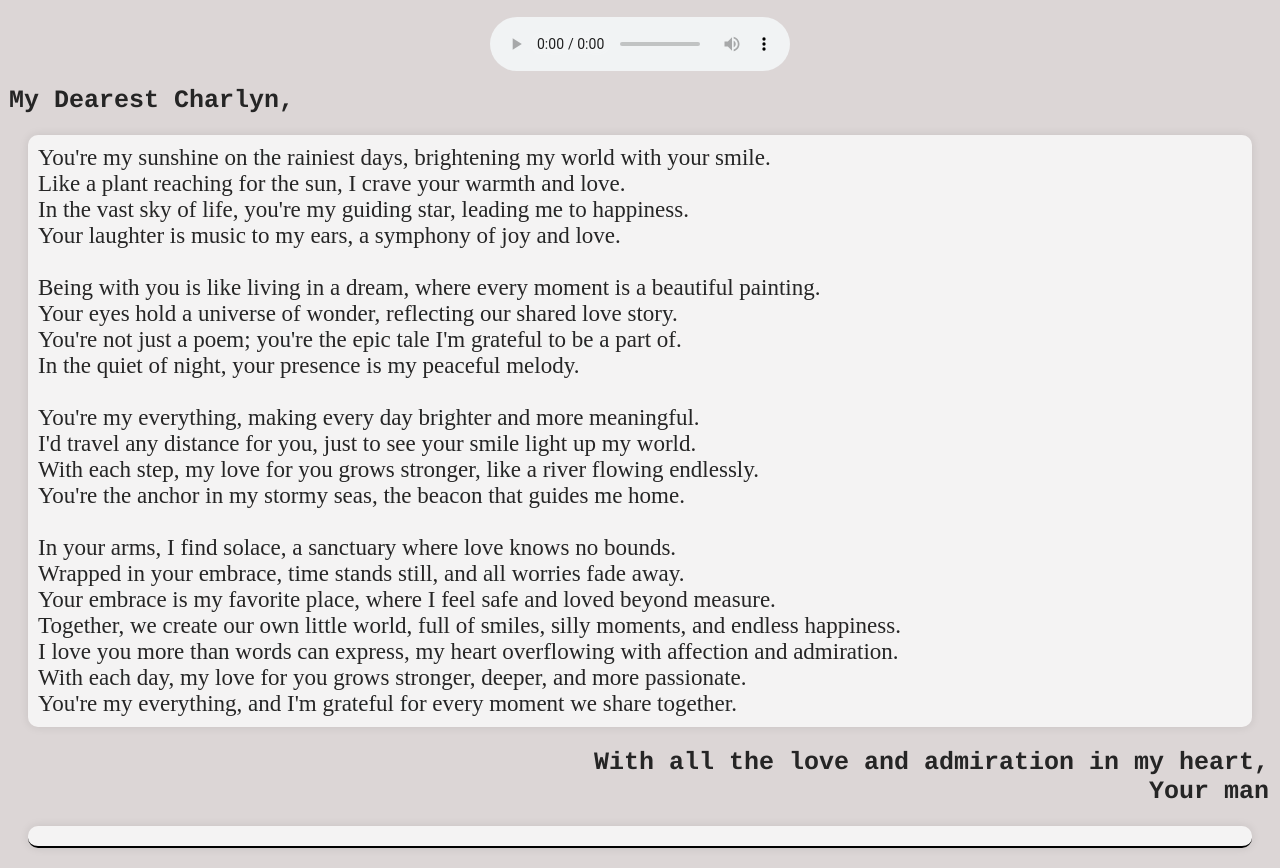
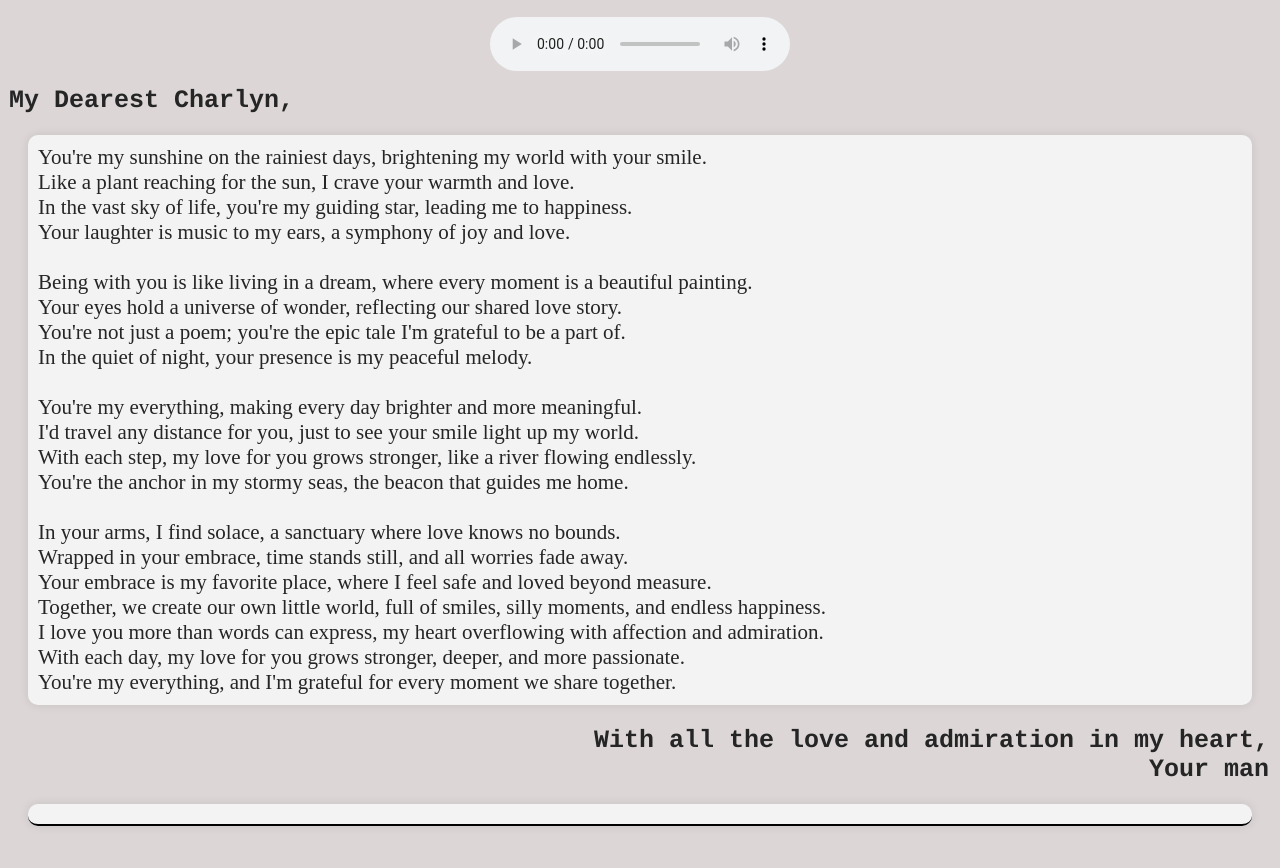
Before and after one commit to wySFK/IMYYY, a plain HTML site: page poetry.html in a window 1280 px wide. Shown: the part 81-949 px from the top of the page. After the commit the page ends 927 px from the top, so only its background shows below. Drawn offline with Linux system fonts and the light colour scheme.

Commit message:
Update lastpage.css

```diff
--- a/css/lastpage.css
+++ b/css/lastpage.css
@@ -33,7 +33,7 @@ p {
   background-color: rgba(255, 255, 255, 0.7);
   box-shadow: 0px 0px 10px rgba(0, 0, 0, 0.1);
   font-family: 'Times New Roman', Times, serif;
-  font-size: 23px;
+  font-size: 21px;
   font-weight: normal;
 }
 
```
